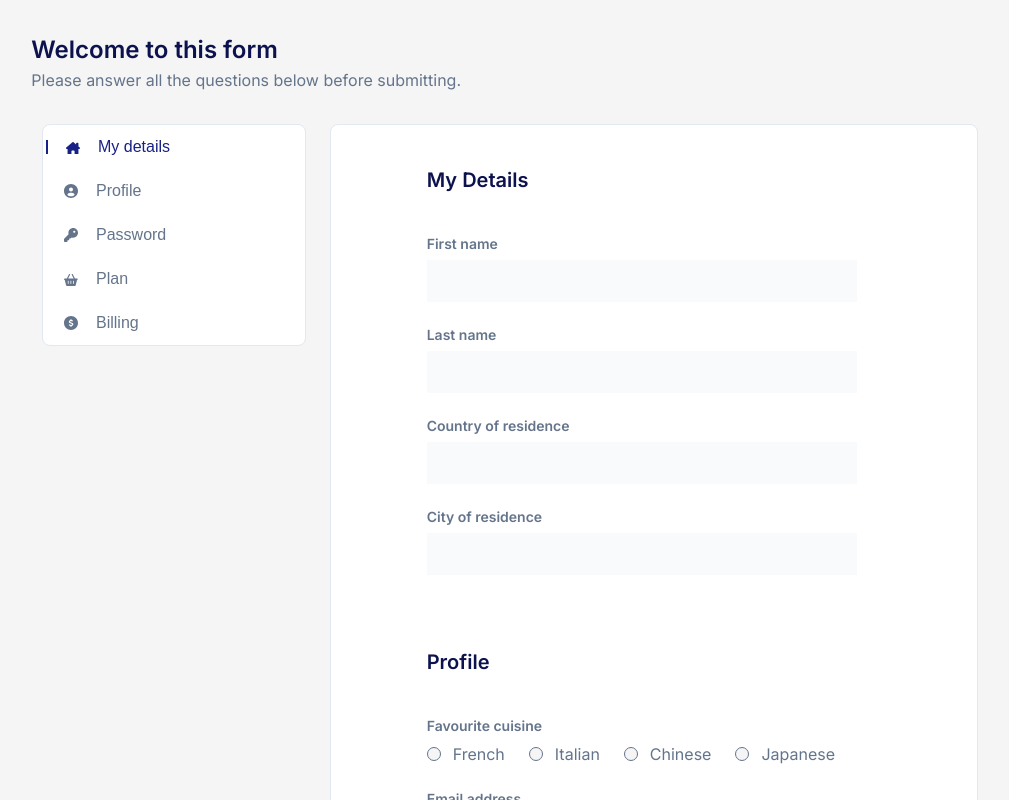
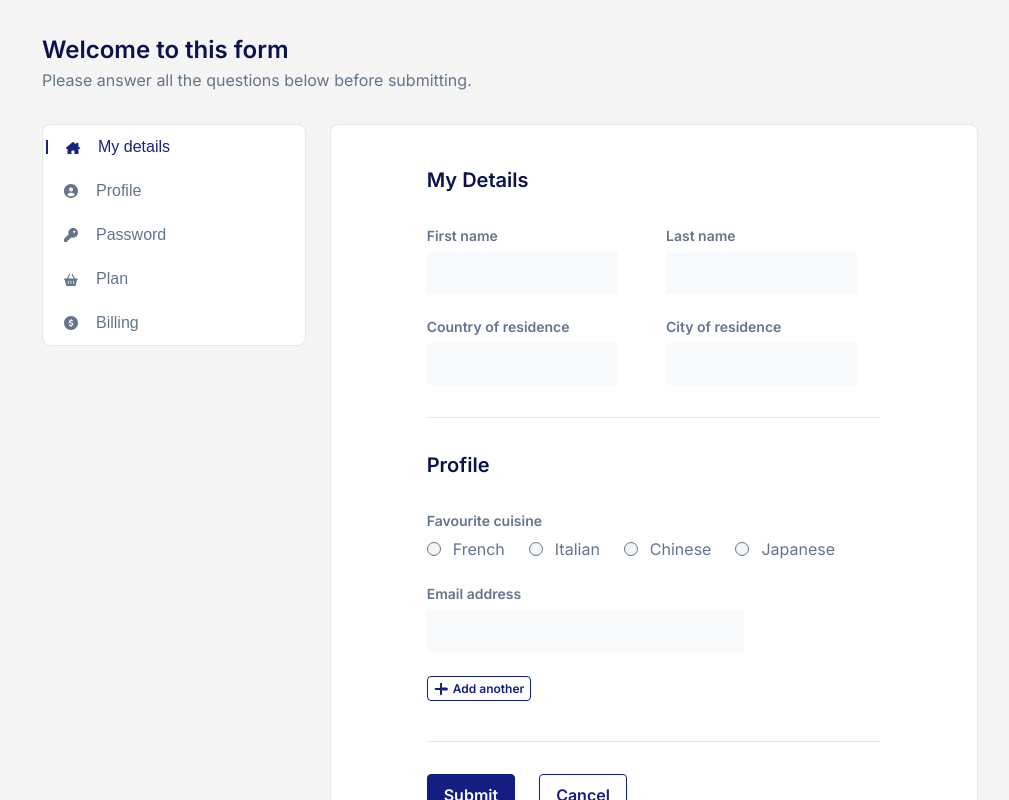
Before and after one commit to decodedcreative/droit-my-details, a React (Create React App) app: page / in a window 1280 px wide. Shown: the top 800 px of the page, without its empty margins (130-1139 px from the left). Built offline with nearby package versions, Linux system fonts and the light colour scheme.

Commit message:
feat(app): added logic for adding additional emails and navigation

```diff
--- a/src/components/App/App.tsx
+++ b/src/components/App/App.tsx
@@ -11,10 +11,13 @@ import { ReactComponent as ProfileSvg } from "../../images/profile.svg";
 import { ReactComponent as PasswordSvg } from "../../images/password.svg";
 import { ReactComponent as PlanSvg } from "../../images/plan.svg";
 import { ReactComponent as BillingSvg } from "../../images/billing.svg";
+import { ReactComponent as PlusSvg } from "../../images/plus.svg";
+import { ReactComponent as DeleteSvg } from "../../images/delete.svg";
 import { Grid } from "../Grid";
 import { Form } from "../Form";
 import { Textfield } from "../Textfield";
 import { Button } from "../Button";
+import { useState } from "react";
 
 const GlobalStyle = createGlobalStyle<{ theme: ThemeProps }>`
   body {
@@ -23,7 +26,7 @@ const GlobalStyle = createGlobalStyle<{ theme: ThemeProps }>`
     margin: 0;
   }
 
-  h1, h2 {
+  h1, h2, legend {
     color: ${(props) => props.theme.colors.headings};
   }
 
@@ -32,12 +35,39 @@ const GlobalStyle = createGlobalStyle<{ theme: ThemeProps }>`
   }
 `;
 
-export const App = () => (
+export const App = () => {
+  const [numberOfEmailAddresses, setNumberOfEmailAddresses] = useState(1);
+  const [activeNavItem] = useState(0);
+
+  const navigation = [
+    {
+      title: "My details",
+      icon: <MyDetailsSvg />,
+    },
+    {
+      title: "Profile",
+      icon: <ProfileSvg />,
+    },
+    {
+      title: "Password",
+      icon: <PasswordSvg />,
+    },
+    {
+      title: "Plan",
+      icon: <PlanSvg />,
+    },
+    {
+      title: "Billing",
+      icon: <BillingSvg />,
+    },
+  ];
+
+  return (
     <ThemeProvider theme={lightTheme}>
       <GlobalStyle />
       <Section>
         <Section.Item verticalSpacing="xl">
-        <Grid>
+          <Grid columns={12}>
             <Grid.Col span={10} offset={1}>
               <Type size="xl" weight="bold" as="h1">
                 Welcome to this form
@@ -55,88 +85,124 @@ export const App = () => (
                 <Grid.Col span={3}>
                   <Box rounded>
                     <Nav>
-                    <Nav.Item active icon={<MyDetailsSvg />}>
-                      My details
+                      {navigation.map((navObj, i) => (
+                        <Nav.Item
+                          icon={navObj.icon}
+                          active={i === activeNavItem}
+                        >
+                          {navObj.title}
                         </Nav.Item>
-                    <Nav.Item icon={<ProfileSvg />}>Profile</Nav.Item>
-                    <Nav.Item icon={<PasswordSvg />}>Password</Nav.Item>
-                    <Nav.Item icon={<PlanSvg />}>Plan</Nav.Item>
-                    <Nav.Item icon={<BillingSvg />}>Billing</Nav.Item>
+                      ))}
                     </Nav>
                   </Box>
                 </Grid.Col>
                 <Grid.Col span={7}>
-                <Box rounded>
+                  <Box rounded verticalSpacing="xxl">
                     <Grid columns={7}>
                       <Grid.Col span={5} offset={1}>
                         <Form>
-                        <Section>
-                          <Section.Item verticalSpacing="xxl">
-                            <Type size="lg" weight="bold" as="h2">
+                          <Section as="fieldset" border="bottom">
+                            <Section.Item bottomSpacing="xl">
+                              <Type size="lg" weight="bold" as="legend">
                                 My Details
+                              </Type>
+                            </Section.Item>
+                            <Section.Item columns={2}>
+                              <Form.Item
+                                label="First name"
+                                render={(props) => (
+                                  <Textfield name="firstName" {...props} />
+                                )}
+                              />
+                              <Form.Item
+                                label="Last name"
+                                render={(props) => (
+                                  <Textfield name="lastName" {...props} />
+                                )}
+                              />
+                              <Form.Item
+                                label="Country of residence"
+                                render={(props) => (
+                                  <Textfield name="country" {...props} />
+                                )}
+                              />
+                              <Form.Item
+                                label="City of residence"
+                                render={(props) => (
+                                  <Textfield name="city" {...props} />
+                                )}
+                              />
+                            </Section.Item>
+                          </Section>
+                          <Section as="fieldset" border="bottom">
+                            <Section.Item verticalSpacing="xl">
+                              <Type size="lg" weight="bold" as="legend">
+                                Profile
                               </Type>
                             </Section.Item>
                             <Section.Item>
                               <Form.Item
-                              label="First name"
-                              render={(props) => <Textfield {...props} />}
+                                label="Favourite cuisine"
+                                role="radiogroup"
+                                render={(props) => (
+                                  <>
+                                    <Radio label="French" name="cuisine" />
+                                    <Radio label="Italian" name="cuisine" />
+                                    <Radio label="Chinese" name="cuisine" />
+                                    <Radio label="Japanese" name="cuisine" />
+                                  </>
+                                )}
                               />
+                            </Section.Item>
+                            <Section.Item bottomSpacing="xl">
+                              {Array.from(
+                                new Array(numberOfEmailAddresses)
+                              ).map((_, i) => (
                                 <Form.Item
-                              label="Last name"
-                              render={(props) => <Textfield {...props} />}
+                                  label="Email address"
+                                  key={i}
+                                  render={(props) => (
+                                    <Textfield name={`email${i}`} {...props} />
+                                  )}
+                                  suffix={
+                                    i !== 0 ? (
+                                      <Button
+                                        size="small"
+                                        variant="link"
+                                        media={<DeleteSvg />}
+                                        onClick={(event) => {
+                                          setNumberOfEmailAddresses(
+                                            numberOfEmailAddresses - 1
+                                          );
+                                          event.preventDefault();
+                                        }}
+                                      >
+                                        Remove email
+                                      </Button>
+                                    ) : (
+                                      true
+                                    )
+                                  }
                                 />
-                            <Form.Item
-                              label="Country of residence"
-                              render={(props) => <Textfield {...props} />}
-                            />
-                            <Form.Item
-                              label="City of residence"
-                              render={(props) => <Textfield {...props} />}
-                            />
+                              ))}
+                              {numberOfEmailAddresses < 5 && (
+                                <Button
+                                  size="small"
+                                  media={<PlusSvg />}
+                                  onClick={(event) => {
+                                    setNumberOfEmailAddresses(
+                                      numberOfEmailAddresses + 1
+                                    );
+                                    event.preventDefault();
+                                  }}
+                                >
+                                  Add another
+                                </Button>
+                              )}
                             </Section.Item>
                           </Section>
                           <Section>
-                          <Section.Item verticalSpacing="xxl">
-                            <Type size="lg" weight="bold" as="h2">
-                              Profile
-                            </Type>
-                          </Section.Item>
-                          <Section.Item bottomSpacing="xxl">
-                            <Form.Item
-                              label="Favourite cuisine"
-                              render={(props) => (
-                                <>
-                                  <Radio
-                                    label="French"
-                                    id="french"
-                                    name="cuisine"
-                                  />
-                                  <Radio
-                                    label="Italian"
-                                    id="italian"
-                                    name="cuisine"
-                                  />
-                                  <Radio
-                                    label="Chinese"
-                                    id="chinese"
-                                    name="cuisine"
-                                  />
-                                  <Radio
-                                    label="Japanese"
-                                    id="japanese"
-                                    name="cuisine"
-                                  />
-                                </>
-                              )}
-                            />
-                            <Form.Item
-                              label="Email address"
-                              render={(props) => <Textfield {...props} />}
-                            />
-                          </Section.Item>
-                        </Section>
-                        <Section>
-                          <Section.Item bottomSpacing="xxl">
+                            <Section.Item topSpacing="xl">
                               <Grid display="flex">
                                 <Grid.Col>
                                   <Button type="submit" variant="primary">
@@ -161,3 +227,4 @@ export const App = () => (
       </Section>
     </ThemeProvider>
   );
+};
```
Lines whose indentation alone changed are shown as unchanged.
